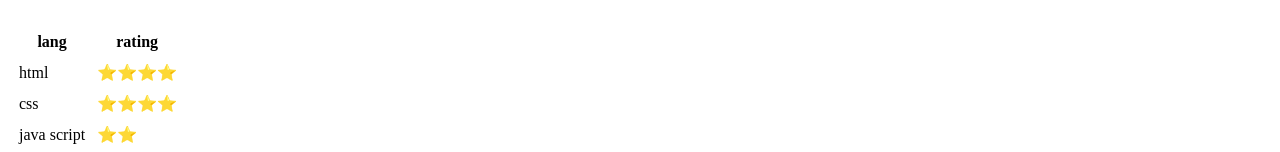
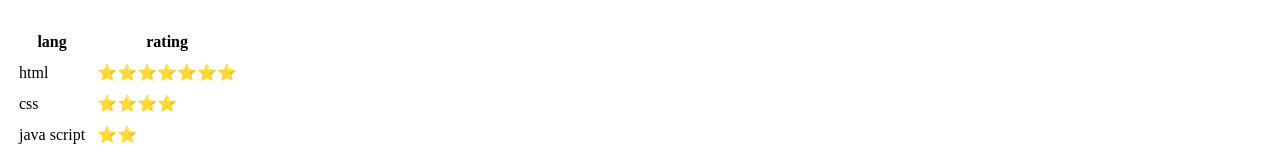
Before and after one commit to ankita971/cvankita, a plain HTML site: page index.html in a window 1280 px wide. Shown: the part 755-907 px from the top of the page. Drawn offline with Linux system fonts and the light colour scheme.

Commit message:
Update index.html

```diff
--- a/index.html
+++ b/index.html
@@ -52,7 +52,7 @@
   <body>
     <tr>
       <td>html</td>
-      <td>⭐⭐⭐⭐</td>
+      <td>⭐⭐⭐⭐⭐⭐⭐</td>
     </tr>
     <tr>
       <td>css</td>
```
